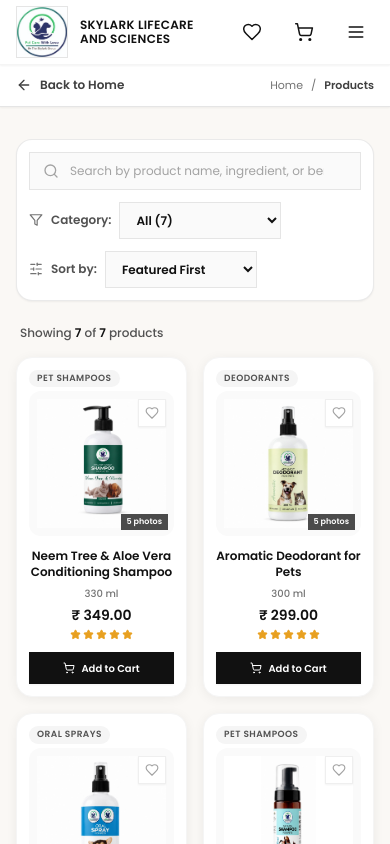
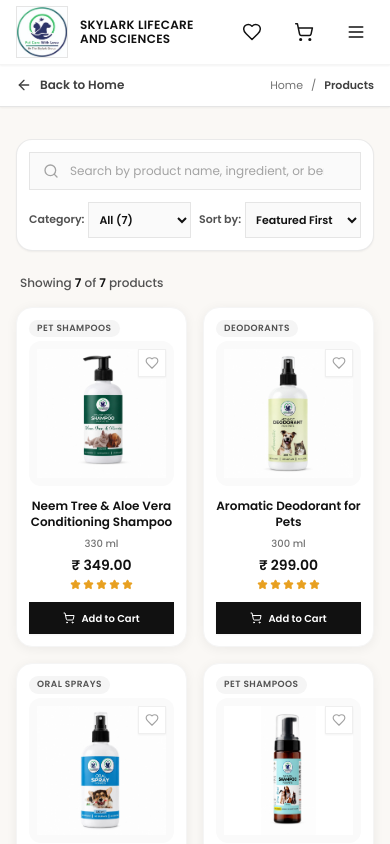
Before and after one commit to SriMadhanGokul/skylark, a React (Vite) app in the folder client/: page / in a window 390 px wide. Both pictures are taken after a click on the button "Shop Products". Shown: the top 844 px of the page. Built offline with nearby package versions, Linux system fonts and the light colour scheme; the HTML template or start-up script is replaced by a standard one.

Commit message:
fix: remove photo count badge from product cards and align category/sort side-by-side on mobile

```diff
--- a/client/src/components/AllProducts.jsx
+++ b/client/src/components/AllProducts.jsx
@@ -110,15 +110,15 @@
             )}
           </div>
 
-          <div className="flex flex-wrap items-center gap-3 shrink-0">
+          <div className="grid grid-cols-2 gap-2 w-full md:w-auto md:flex md:items-center md:gap-3 shrink-0">
             {/* Category Dropdown (before Sort by / Featured) */}
-            <div className="flex items-center gap-2">
-              <Filter size={14} className="text-neutral-500" />
-              <span className="text-xs font-semibold text-neutral-600">Category:</span>
+            <div className="flex items-center gap-1 min-w-0 w-full md:w-auto">
+              <Filter size={13} className="text-neutral-500 shrink-0 hidden sm:inline" />
+              <span className="text-[11px] sm:text-xs font-semibold text-neutral-600 shrink-0">Category:</span>
               <select
                 value={selectedCategory}
                 onChange={(e) => setSelectedCategory(e.target.value)}
-                className="rounded-none border border-neutral-200 bg-neutral-50 px-3 py-2 text-xs font-semibold text-ink outline-none focus:border-gold cursor-pointer"
+                className="w-full min-w-0 rounded-none border border-neutral-200 bg-neutral-50 px-1.5 sm:px-3 py-2 text-[11px] sm:text-xs font-semibold text-ink outline-none focus:border-gold cursor-pointer truncate"
               >
                 {allCategoryTabs.map((tab) => (
                   <option key={tab.name} value={tab.name}>
@@ -129,13 +129,13 @@
             </div>
 
             {/* Sort by Dropdown */}
-            <div className="flex items-center gap-2">
-              <SlidersHorizontal size={14} className="text-neutral-500" />
-              <span className="text-xs font-semibold text-neutral-600">Sort by:</span>
+            <div className="flex items-center gap-1 min-w-0 w-full md:w-auto">
+              <SlidersHorizontal size={13} className="text-neutral-500 shrink-0 hidden sm:inline" />
+              <span className="text-[11px] sm:text-xs font-semibold text-neutral-600 shrink-0">Sort by:</span>
               <select
                 value={sortBy}
                 onChange={(e) => setSortBy(e.target.value)}
-                className="rounded-none border border-neutral-200 bg-neutral-50 px-3 py-2 text-xs font-semibold text-ink outline-none focus:border-gold cursor-pointer"
+                className="w-full min-w-0 rounded-none border border-neutral-200 bg-neutral-50 px-1.5 sm:px-3 py-2 text-[11px] sm:text-xs font-semibold text-ink outline-none focus:border-gold cursor-pointer truncate"
               >
                 <option value="featured">Featured First</option>
                 <option value="price-low">Price: Low to High</option>
--- a/client/src/components/ProductCard.jsx
+++ b/client/src/components/ProductCard.jsx
@@ -67,12 +67,6 @@
         >
           <Heart size={14} className={isWishlisted ? 'fill-rose-500 text-rose-500' : ''} />
         </button>
-
-        {p.images && p.images.length > 1 && (
-          <span className="absolute bottom-1.5 right-1.5 rounded-none bg-ink/75 px-1.5 py-0.5 text-[8px] font-bold text-white backdrop-blur-xs">
-            {p.images.length} photos
-          </span>
-        )}
       </div>
 
       {/* Product Info */}
```
